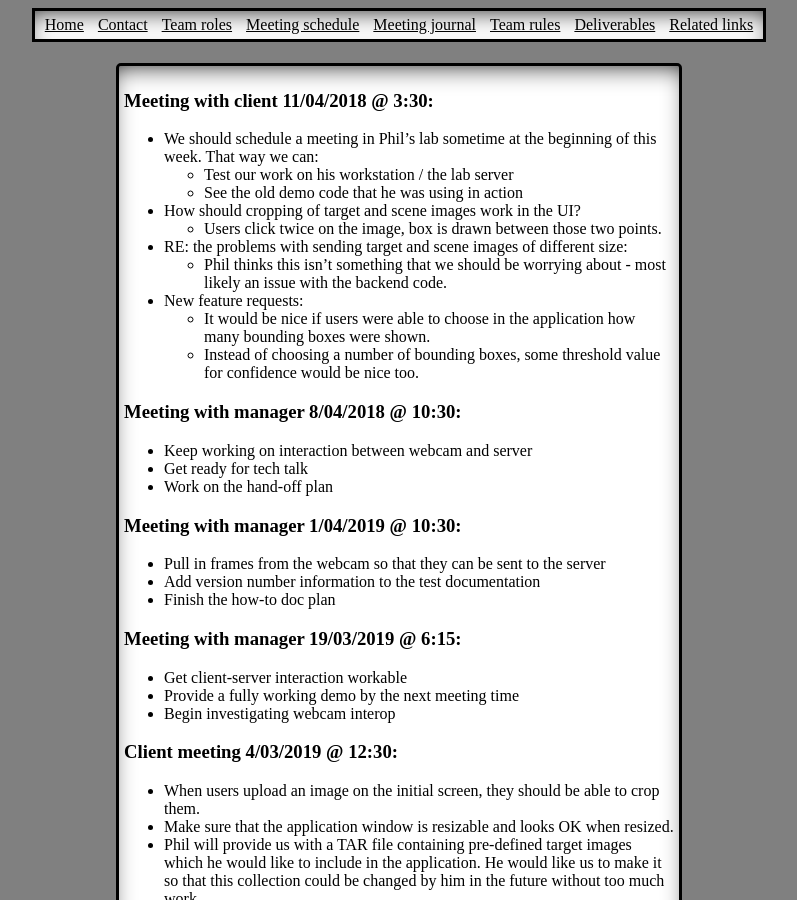
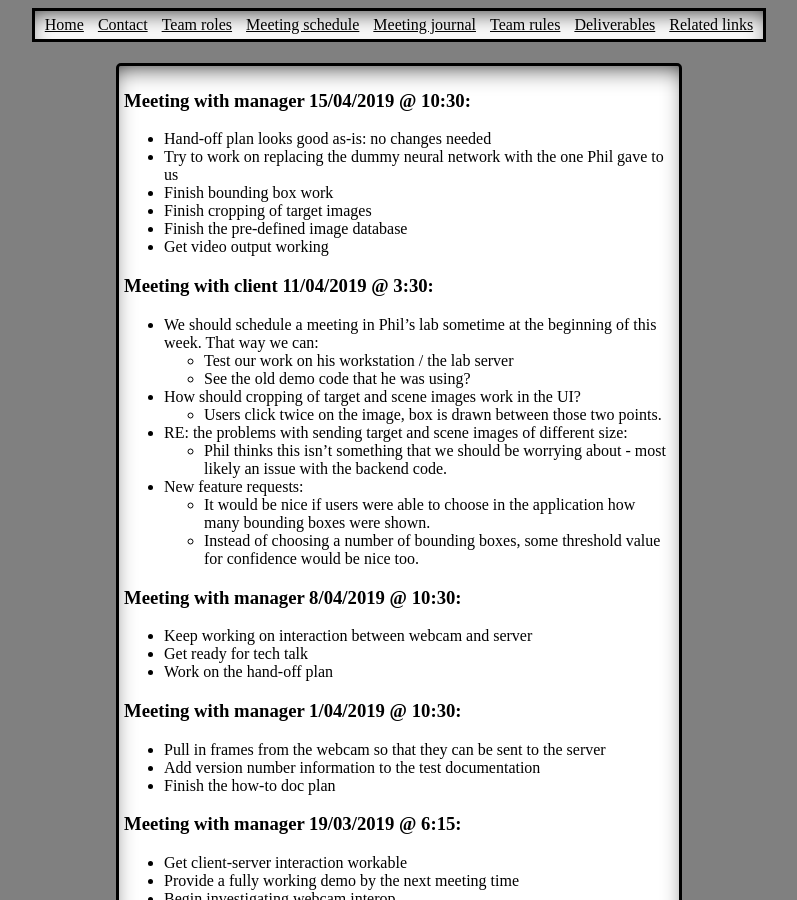
Before and after one commit to jay1723/ObjectDetectionWebsite, a Jekyll site: the page built from meeting-journal.md, in a window 1280 px wide and 900 px high. Shown: the whole window, without its empty margins (241-1038 px from the left). Built offline with Jekyll 4.4.1, drawn with Linux system fonts in a browser that asks for light colours.

Commit message:
added last week's notes

```diff
--- a/meeting-journal.md
+++ b/meeting-journal.md
@@ -3,10 +3,18 @@ layout: default
 title: Meeting journal
 ---
 
-### Meeting with client 11/04/2018 @ 3:30:
+### Meeting with manager 15/04/2019 @ 10:30:
+* Hand-off plan looks good as-is: no changes needed
+* Try to work on replacing the dummy neural network with the one Phil gave to us
+* Finish bounding box work
+* Finish cropping of target images
+* Finish the pre-defined image database
+* Get video output working
+
+### Meeting with client 11/04/2019 @ 3:30:
 * We should schedule a meeting in Phil's lab sometime at the beginning of this week. That way we can:
 	* Test our work on his workstation / the lab server
-	* See the old demo code that he was using in action
+	* See the old demo code that he was using?
 * How should cropping of target and scene images work in the UI?
 	* Users click twice on the image, box is drawn between those two points.
 * RE: the problems with sending target and scene images of different size:
@@ -15,7 +23,7 @@ title: Meeting journal
 	* It would be nice if users were able to choose in the application how many bounding boxes were shown.
 	* Instead of choosing a number of bounding boxes, some threshold value for confidence would be nice too.
 
-### Meeting with manager 8/04/2018 @ 10:30:
+### Meeting with manager 8/04/2019 @ 10:30:
 * Keep working on interaction between webcam and server
 * Get ready for tech talk
 * Work on the hand-off plan
```
